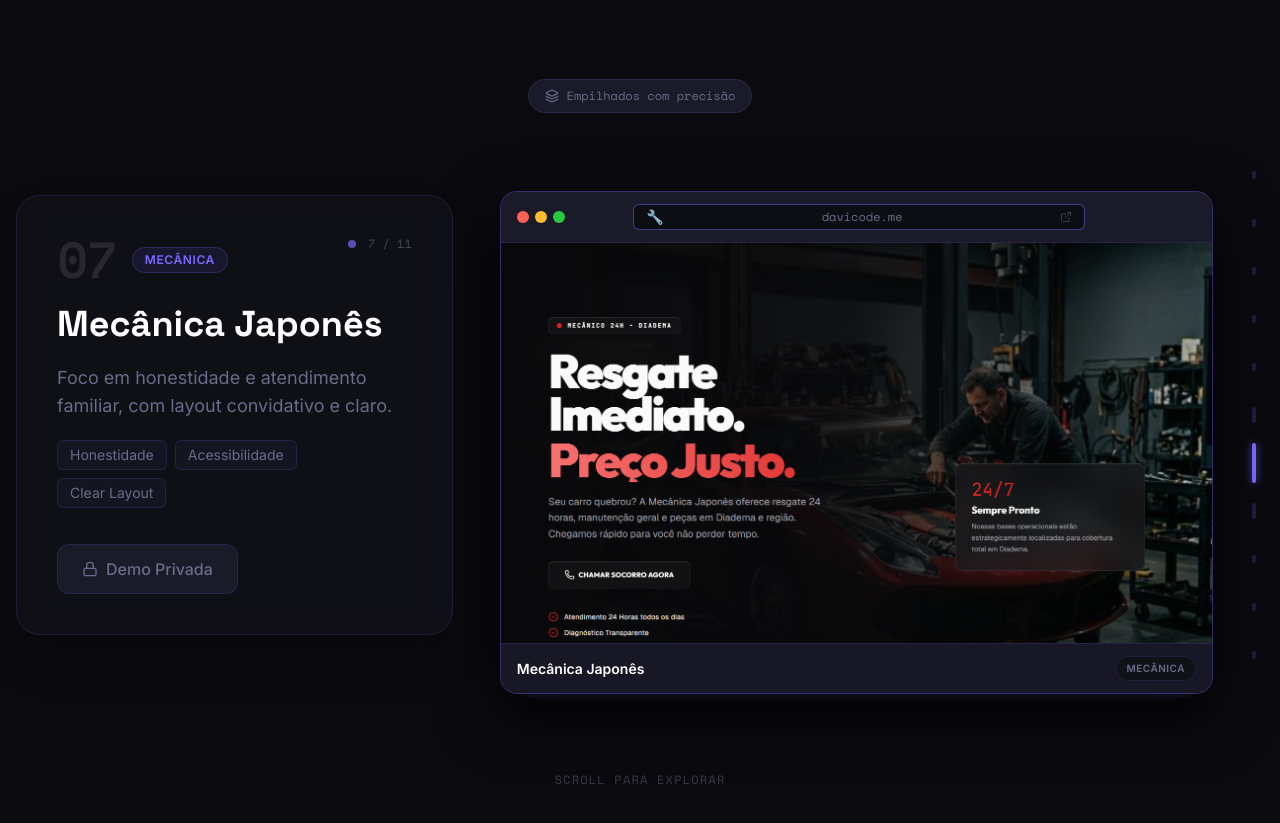
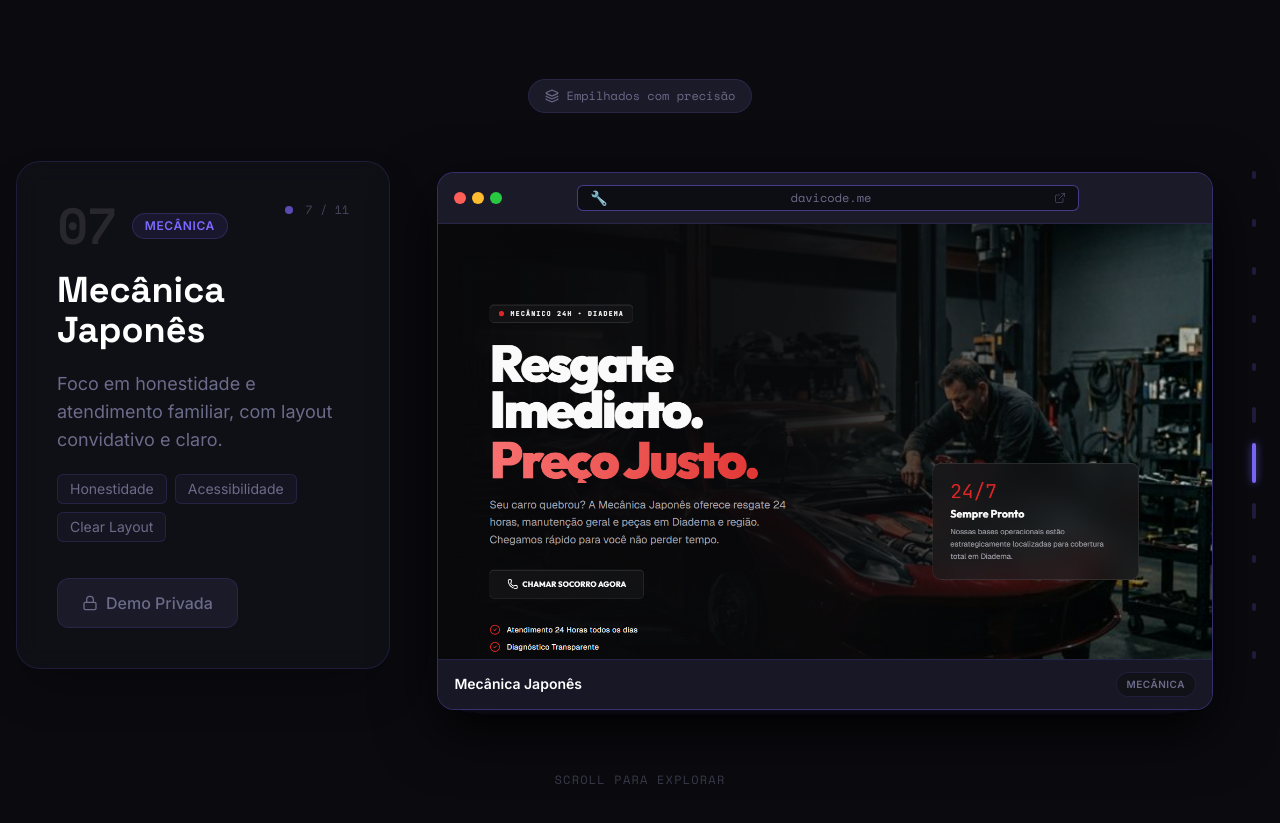
Before and after one commit to davi-449/portfolio-davicode, a React (Vite) app: page / in a window 1280 px wide. Shown: the part 1460-2283 px from the top of the page. Built offline with nearby package versions, Linux system fonts and the light colour scheme.

Commit message:
fix: responsive flex ratio desktop 35-65 to make mockup card larger

```diff
--- a/src/components/sections/StackSection.tsx
+++ b/src/components/sections/StackSection.tsx
@@ -70,7 +70,7 @@ export const StackSection = () => {
         <div className="max-w-7xl w-full mx-auto px-4 flex flex-col lg:flex-row gap-4 lg:gap-12 items-center justify-center relative z-10 pt-20 lg:pt-0 h-full">
 
           {/* LADO ESQUERDO: INFO PANEL (SEM DOTS) */}
-          <div className="w-full lg:w-[40%] xl:w-[35%] flex-shrink-0 z-40 order-2 lg:order-1 flex flex-col justify-start lg:justify-center pb-8 lg:pb-0">
+          <div className="w-full lg:w-[35%] xl:w-[30%] flex-shrink-0 z-40 order-2 lg:order-1 flex flex-col justify-start lg:justify-center pb-8 lg:pb-0">
             <AnimatePresence mode="wait">
               <motion.div
                 key={active.id}
@@ -132,11 +132,11 @@ export const StackSection = () => {
           </div>
 
           {/* LADO DIREITO: DECK DE CARTAS + DOTS */}
-          <div className="relative w-full lg:w-[60%] xl:w-[65%] order-1 lg:order-2 flex flex-row items-center gap-4 lg:gap-8 justify-center mt-4 lg:mt-0">
+          <div className="relative w-full lg:w-[65%] xl:w-[70%] order-1 lg:order-2 flex flex-row items-center gap-4 lg:gap-8 justify-center mt-4 lg:mt-0">
 
             {/* O DECK — ocupa toda a coluna no desktop */}
-            <div className="relative w-full pt-8 pb-24 lg:py-0 lg:h-[70vh] lg:min-h-[500px] perspective-1000 flex items-center justify-center">
-              <div className="relative w-full max-w-[500px] sm:max-w-[600px] lg:max-w-[calc(100%-80px)] xl:max-w-[760px] aspect-[16/11] md:aspect-[16/10]">
+            <div className="relative w-full flex-1 pt-8 pb-24 lg:py-0 lg:h-[70vh] lg:min-h-[500px] perspective-1000 flex items-center justify-center">
+              <div className="relative w-full max-w-[500px] sm:max-w-[600px] lg:max-w-[760px] xl:max-w-[960px] aspect-[16/11] md:aspect-[16/10]">
                 {projects.map((project, index) => {
                   const positionOffset = index - activeIndex;
                   return (
```
